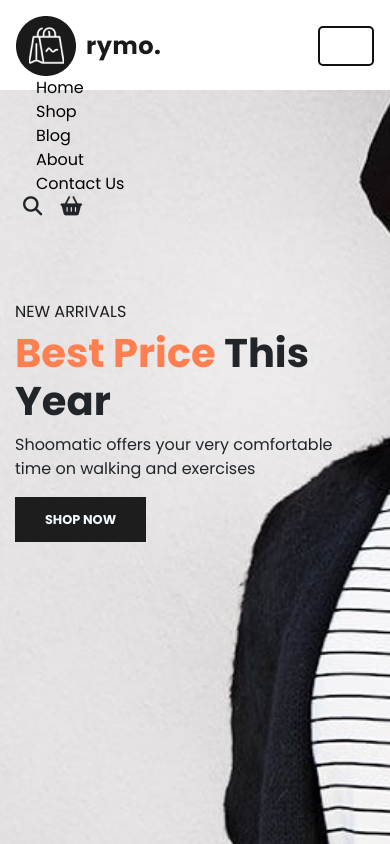
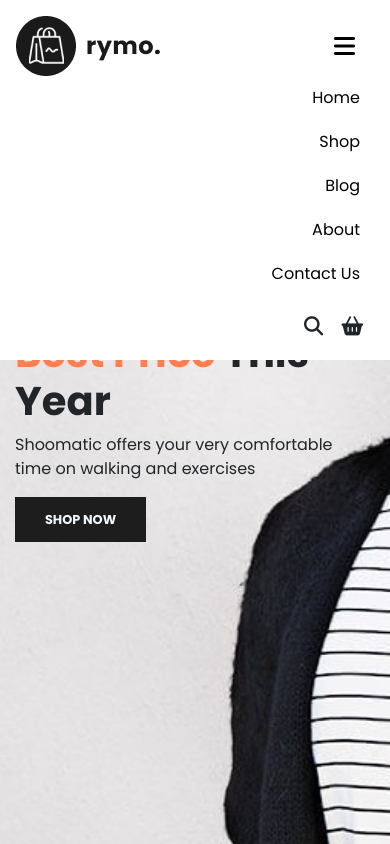
Before and after one commit to digia3d/ecommerce, a website: page index.html in a window 390 px wide. Both pictures are taken after a click on the button "Toggle navigation". Drawn offline with nearby package versions, Linux system fonts and the light colour scheme.

```diff
--- a/index.html
+++ b/index.html
@@ -22,7 +22,7 @@
       <img src="img/logo1.png" alt="logo">
       <button class="navbar-toggler" type="button" data-bs-toggle="collapse" data-bs-target="#navbarSupportedContent"
         aria-controls="navbarSupportedContent" aria-expanded="false" aria-label="Toggle navigation">
-        <span class="navbar-toggler-icon"></span>
+        <span><i id="bar" class="fa-solid fa-bars"></i></span>
       </button>
       <div class="collapse navbar-collapse" id="navbarSupportedContent">
         <ul class="navbar-nav ml-auto">
--- a/style.css
+++ b/style.css
@@ -76,6 +76,51 @@
   transition: 0.3s ease;
 }
 
+#bar {
+  font-size: 1.5rem;
+  color: black;
+  cursor: pointer;
+  padding: 7px;
+  transition: 0.3s ease;
+}
+
+#bar:hover,
+#bar:active {
+  color: coral;
+}
+
+@media only screen and (max-width: 991px) {
+  body > nav > div > button:hover,
+  body > nav > div > button:focus {
+    background-color: transparent;
+  }
+
+  #navbarSupportedContent > ul {
+    background-color: #fff;
+    position: absolute;
+    left: 0;
+    width: 100%;
+    justify-content: flex-end;
+    align-items: flex-end;
+    text-align: right;
+  }
+
+  #navbarSupportedContent > ul > li:nth-child(n) {
+    padding: 10px 10px;
+  }
+
+  #navbarSupportedContent > ul > li:nth-child(6) {
+    padding: 20px;
+  }
+}
+
+/* mobile NAV */
+
+.navbar-expand-lg .navbar-toggler {
+  border: none;
+  outline: none;
+}
+
 .navbar-expand-lg .navbar-nav .nav-link:hover,
 .navbar i:hover,
 .navbar-expand-lg .navbar-nav .nav-link:active,
```
